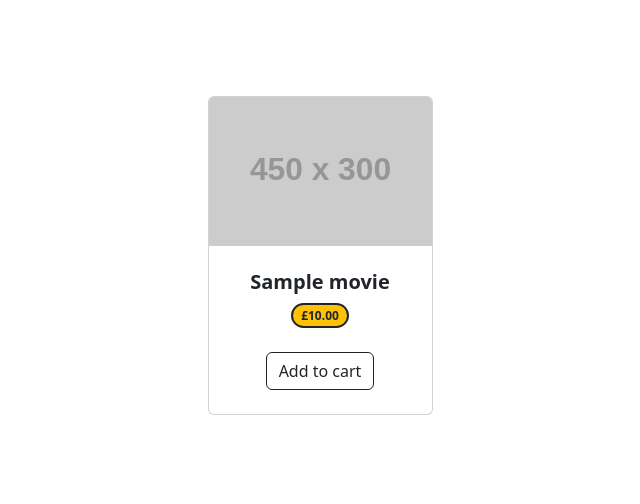
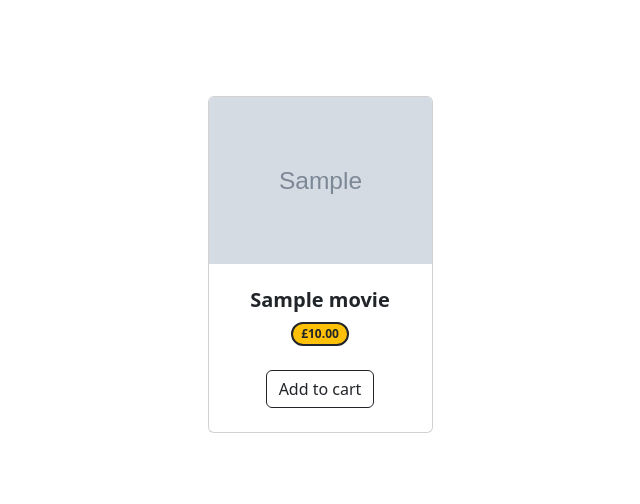
Before and after one commit to johnclamy/django-moviestore-project, a Django app: page /movies/ in a window 1280 px wide. Shown: the part 56-560 px from the top of the page, without its empty margins (320-960 px from the left). Run offline with Django 5.2, Linux system fonts and the light colour scheme; tables that the repository leaves empty hold one stand-in row (values such as "Sample post"); grey boxes marked "Sample" are stand-in pictures; grey boxes labelled with a size stand in for pictures from a placeholder-image service; some libraries are stand-ins or nearby versions.

Commit message:
edit the movie html template to accept data from the database

```diff
--- a/moviestore/movies/templates/movies/index.html
+++ b/moviestore/movies/templates/movies/index.html
@@ -10,7 +10,7 @@
                 <div class="card h-100">
                     <!-- Product image-->
                     <a href={% url 'movies.show' id=movie.id %}>
-                        <img class="card-img-top" src="https://dummyimage.com/450x300/dee2e6/6c757d.jpg" alt="..." />
+                        <img class="card-img-top" style="max-height: 100%" src="{{ movie.image.url }}" alt="{{ movie.name }}" />
                     </a>
                     <!-- Product details-->
                     <div class="card-body p-4">
--- a/moviestore/movies/templates/movies/show.html
+++ b/moviestore/movies/templates/movies/show.html
@@ -5,7 +5,7 @@
 <main class="py-5">
     <div class="container px-4 px-lg-5 my-5">
         <div class="row gx-4 gx-lg-5 align-items-center">
-            <div class="col-md-6"><img class="card-img-top mb-5 mb-md-0" src="https://dummyimage.com/600x700/dee2e6/6c757d.jpg" alt="..." /></div>
+            <div class="col-md-6"><img class="card-img-top mb-5 mb-md-0" src="{{ template_data.movie.image.url }}" alt="{{ template_data.movie.name }}" /></div>
             <div class="col-md-6">
                 <h1 class="display-5 fw-bolder">{{ template_data.movie.name }}</h1>
                 <div class="fs-5 mb-5">
```
